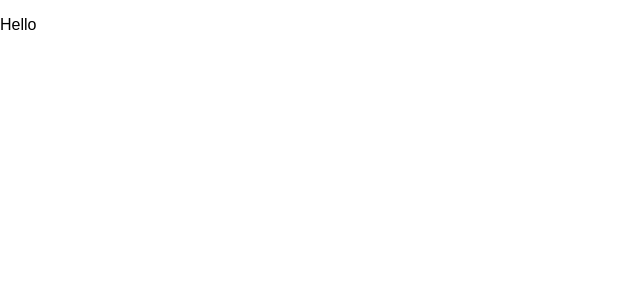
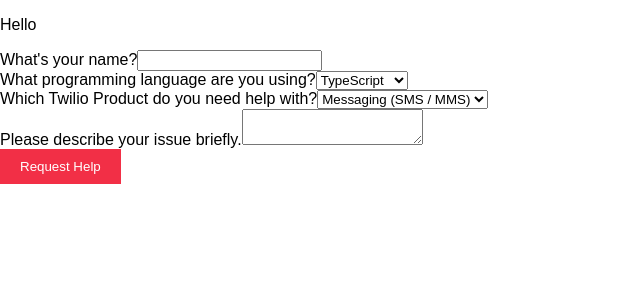
Before and after one commit to dkundel/twilio-devsignal, a React (Create React App) app: page /request in a window 1280 px wide. Shown: the top 300 px of the page, without its empty margins (0-640 px from the left). Built offline with nearby package versions, Linux system fonts and the light colour scheme.

Commit message:
:construction: Add basic UI components

```diff
--- a/src/App.js
+++ b/src/App.js
@@ -1,11 +1,20 @@
 import React, { Component } from 'react';
+import { BrowserRouter as Router, Route } from 'react-router-dom';
+
+import Home from './pages/Home';
+import RequestHelp from './pages/RequestHelp';
+import Session from './pages/Session';
 
 class App extends Component {
   render() {
     return (
-      <div>
-        <p>Hello</p>
-      </div>
+      <Router>
+        <div role="main">
+          <Route exact path="/" component={Home} />
+          <Route path="/request" component={RequestHelp} />
+          <Route path="/session/:id" component={Session} />
+        </div>
+      </Router>
     );
   }
 }
--- /dev/null
+++ b/src/components/Chat.js
@@ -0,0 +1,107 @@
+import React, { Component, Fragment } from 'react';
+import ChatClient from 'twilio-chat';
+import styled from 'styled-components';
+
+import { TwilioRed } from '../utils/colors';
+import { Input, Button } from './common';
+import ChatMessageList from './ChatMessageList';
+
+const ErrorMessage = styled.p`
+  color: ${TwilioRed};
+  font-weight: bold;
+`;
+
+export default class Chat extends Component {
+  constructor(props) {
+    super(props);
+    this.sendMessage = this.sendMessage.bind(this);
+  }
+
+  state = {
+    messages: [
+      { author: 'foobar', body: 'Hello how is it going?', sid: 'sdaf' },
+      { author: 'bla', body: 'Something else', sid: 'asfdsdf' }
+    ],
+    disconnected: true,
+    error: false,
+    members: []
+  };
+
+  async componentWillMount() {
+    // try {
+    //   await this.initialize();
+    // } catch (err) {
+    //   console.error(err);
+    //   this.setState({ error: 'Something failed with establishing the chat' });
+    // }
+  }
+
+  async initialize() {
+    const { token, channelName } = await this.props.fetch();
+    const client = await ChatClient.create(token);
+
+    this.registerListeners(client);
+
+    const channel = await client.getChannelByUniqueName({
+      uniqueName: channelName
+    });
+    return channel.join();
+  }
+
+  registerListeners(client) {
+    client.on('channelJoined', channel => {
+      this.channel = channel;
+
+      channel.on('messageAdded', this.handleNewMessage.bind(this));
+      channel.on('memberJoined', this.handleNewMember.bind(this));
+
+      this.fetchInitialMessages(channel);
+    });
+  }
+
+  async fetchInitialMessages(channel) {
+    const page = await channel.getMessages();
+    this.setState({ messages: [...page.items] });
+  }
+
+  handleNewMessage(message) {
+    this.setState({ messages: [...this.state.messages, message] });
+  }
+
+  handleNewMember(member) {
+    this.setState({ members: [...this.state.members, member] });
+  }
+
+  sendMessage(evt) {
+    const message = evt.target.message ? evt.target.message.value : '';
+    this.channel.sendMessage(message);
+  }
+
+  render() {
+    if (this.state.error) {
+      return this.renderError();
+    } else {
+      return this.renderChat();
+    }
+  }
+
+  renderError() {
+    return <ErrorMessage>{this.state.error}</ErrorMessage>;
+  }
+
+  renderChat() {
+    return (
+      <Fragment>
+        <ChatMessageList messages={this.state.messages} />
+        <form onSubmit={this.sendMessage}>
+          <Input
+            type="text"
+            placeholder="Type your message..."
+            name="message"
+          />
+          <Button type="submit">Send</Button>
+        </form>
+      </Fragment>
+    );
+  }
+}
--- /dev/null
+++ b/src/components/ChatMessage.js
@@ -0,0 +1,21 @@
+import React, { Component } from 'react';
+import styled from 'styled-components';
+
+const Message = styled.div``;
+const MessageAuthor = styled.p``;
+const MessageBody = styled.p``;
+
+export default class ChatMessage extends Component {
+  render() {
+    const { children: body, author } = this.props;
+
+    return (
+      <Message>
+        <MessageAuthor>
+          <strong>{author}</strong> wrote...
+        </MessageAuthor>
+        <MessageBody>{body}</MessageBody>
+      </Message>
+    );
+  }
+}
--- /dev/null
+++ b/src/components/ChatMessageList.js
@@ -0,0 +1,20 @@
+import React, { Component } from 'react';
+import styled from 'styled-components';
+
+import ChatMessage from './ChatMessage';
+
+const MessageList = styled.div``;
+
+export default class ChatMessageList extends Component {
+  render() {
+    const { messages } = this.props;
+    const allMessages = messages.map(msg => {
+      return (
+        <ChatMessage author={msg.author} key={msg.sid}>
+          {msg.body}
+        </ChatMessage>
+      );
+    });
+    return <MessageList>{allMessages}</MessageList>;
+  }
+}
--- /dev/null
+++ b/src/components/common.js
@@ -0,0 +1,19 @@
+import styled from 'styled-components';
+
+import { TwilioRed, TwilioWhite } from '../utils/colors';
+
+export const Button = styled.button`
+  background: ${TwilioRed};
+  color: ${TwilioWhite};
+  border: none;
+  padding: 10px 20px;
+
+  &:hover {
+    cursor: pointer;
+  }
+`;
+
+export const FormGroup = styled.div``;
+export const Label = styled.label``;
+export const TextArea = styled.textarea``;
+export const Input = styled.input``;
--- /dev/null
+++ b/src/pages/Home.js
@@ -0,0 +1,14 @@
+import React, { Component, Fragment } from 'react';
+
+import { Button } from '../components/common';
+
+export default class Home extends Component {
+  render() {
+    return (
+      <Fragment>
+        <p>Hello</p>
+        <Button>Start</Button>
+      </Fragment>
+    );
+  }
+}
--- /dev/null
+++ b/src/pages/RequestHelp.js
@@ -0,0 +1,72 @@
+import React, { Component, Fragment } from 'react';
+
+import {
+  Button,
+  FormGroup,
+  Label,
+  TextArea,
+  Input
+} from '../components/common';
+import { SupportedLanguages, SupportedProducts } from '../shared/consts';
+
+export default class RequestHelp extends Component {
+  constructor() {
+    super();
+    this.submitForm = this.submitForm.bind(this);
+  }
+
+  submitForm(evt) {
+    evt.preventDefault();
+    const form = evt.target;
+    const { username, lang, product, message } = form;
+    const info = {
+      username: username.value,
+      lang: lang.value,
+      product: product.value,
+      message: message.value
+    };
+    console.log(info);
+  }
+  render() {
+    return (
+      <Fragment>
+        <p>Hello</p>
+        <form onSubmit={this.submitForm}>
+          <FormGroup>
+            <Label for="nameInput">What's your name?</Label>
+            <Input type="text" name="username" id="nameInput" />
+          </FormGroup>
+          <FormGroup>
+            <Label for="programmingLanguage">
+              What programming language are you using?
+            </Label>
+            <select id="programmingLanguage" name="lang">
+              {SupportedLanguages.map(lang => (
+                <option key={lang.key} value={lang.key}>
+                  {lang.name}
+                </option>
+              ))}
+            </select>
+          </FormGroup>
+          <FormGroup>
+            <Label for="twilioProduct">
+              Which Twilio Product do you need help with?
+            </Label>
+            <select id="twilioProduct" name="product">
+              {SupportedProducts.map(lang => (
+                <option key={lang.key} value={lang.key}>
+                  {lang.name}
+                </option>
+              ))}
+            </select>
+          </FormGroup>
+          <FormGroup>
+            <Label for="message">Please describe your issue briefly.</Label>
+            <TextArea name="message" id="message" />
+          </FormGroup>
+          <Button type="submit">Request Help</Button>
+        </form>
+      </Fragment>
+    );
+  }
+}
--- /dev/null
+++ b/src/pages/Session.js
@@ -0,0 +1,21 @@
+import React, { Component, Fragment } from 'react';
+
+import Chat from '../components/Chat';
+
+export default class Session extends Component {
+  constructor(props) {
+    super(props);
+    this.fetchToken = this.fetchToken.bind(this);
+  }
+
+  fetchToken() {}
+
+  render() {
+    return (
+      <Fragment>
+        <p>Session</p>
+        <Chat fetch={this.fetchToken} />
+      </Fragment>
+    );
+  }
+}
--- /dev/null
+++ b/src/shared/consts.js
@@ -0,0 +1,24 @@
+export const SupportedLanguages = [
+  { key: 'ts', name: 'TypeScript' },
+  { key: 'js', name: 'JavaScript' },
+  { key: 'dotnet', name: 'C# / .NET' },
+  { key: 'swift', name: 'Swift' },
+  { key: 'python', name: 'Python' },
+  { key: 'ruby', name: 'Ruby' },
+  { key: 'java', name: 'Java' },
+  { key: 'kotlin', name: 'Kotlin' },
+  { key: 'php', name: 'PHP' },
+  { key: 'objective-c', name: 'Objective-C' },
+  { key: 'other', name: 'Other' }
+];
+
+export const SupportedProducts = [
+  { key: 'messaging', name: 'Messaging (SMS / MMS)' },
+  { key: 'voice', name: 'Voice (Calls)' },
+  { key: 'chat', name: 'Chat' },
+  { key: 'video', name: 'Video' },
+  { key: 'sync', name: 'Sync' },
+  { key: 'studio', name: 'Studio' },
+  { key: 'functions', name: 'Functions' },
+  { key: 'other', name: 'Other' }
+];
--- /dev/null
+++ b/src/utils/colors.js
@@ -0,0 +1,8 @@
+export const TwilioRed = '#F22F46';
+export const TwilioBlue = '#0D122B';
+export const TwilioWhite = '#FFFFFF';
+export const TwilioDusk = '#565B73';
+export const TwilioSmoke = '#94979B';
+export const TwilioAsh = '#E8E8E8';
+export const TwilioChalk = '#F5F5F5';
+export const TwilioCerulean = '#008CFF';
```
